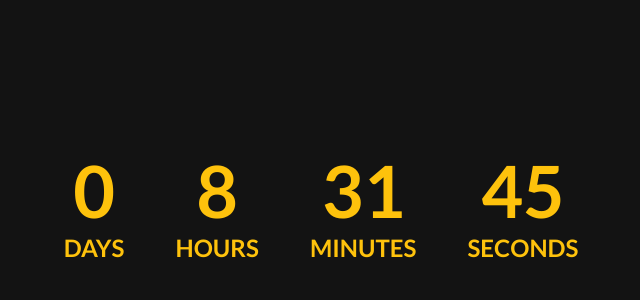
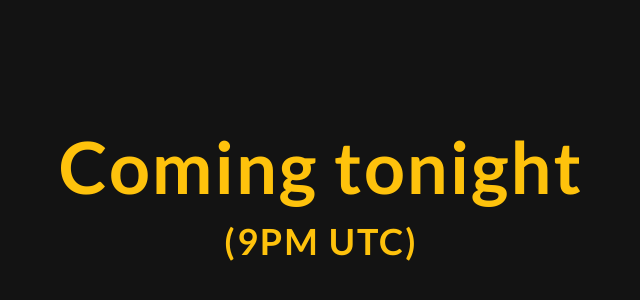
Before and after one commit to TrashyRicca/Evolving-Website, a plain HTML site: page evolving.html in a window 1280 px wide. Shown: the part 196-496 px from the top of the page, without its empty margins (319-959 px from the left). Drawn offline with nearby package versions, Linux system fonts and the light colour scheme.

Commit message:
Change website

```diff
--- a/evolving.html
+++ b/evolving.html
@@ -17,17 +17,9 @@
 <body>
 	<div class="container">
 		<div id="countdown">
-		  	<ul>
-				<li><span id="days"></span>days</li>
-				<li><span id="hours"></span>Hours</li>
-				<li><span id="minutes"></span>Minutes</li>
-				<li><span id="seconds"></span>Seconds</li>
-		  	</ul>
-		</div>
-		<div id="content" class="emoji">
-		  	<span>🎉</span>
-		  	<span>🎉</span>
-		  	<span>🎉</span>
+		  	<h1>
+				Coming tonight<br><span style="font-size: 0.5em;">(9PM UTC)</span>
+			</h1>
 		</div>
 	</div>
 </body>
--- a/indexHandler.js
+++ b/indexHandler.js
@@ -1,40 +1,3 @@
 $(window).on("load", function() {
-    (function () {
-        const second = 1000,
-              minute = second * 60,
-              hour = minute * 60,
-              day = hour * 24;
 
-        let today = new Date(),
-            dd = String(today.getDate()).padStart(2, "0"),
-            mm = String(today.getMonth() + 1).padStart(2, "0"),
-            yyyy = today.getFullYear(),
-            nextYear = yyyy + 1,
-            dayMonth = "04/15/",
-            birthday = dayMonth + yyyy;
-
-        today = mm + "/" + dd + "/" + yyyy;
-        if (today > birthday) {
-          birthday = dayMonth + nextYear;
-        }
-
-        const countDown = new Date(birthday).getTime(),
-            x = setInterval(function() {
-
-              const now = new Date().getTime(),
-                    distance = countDown - now;
-
-              document.getElementById("days").innerText = Math.floor(distance / (day)),
-                document.getElementById("hours").innerText = Math.floor((distance % (day)) / (hour)),
-                document.getElementById("minutes").innerText = Math.floor((distance % (hour)) / (minute)),
-                document.getElementById("seconds").innerText = Math.floor((distance % (minute)) / second);
-
-              //do something later when date is reached
-              if (distance < 0) {
-
-                clearInterval(x);
-              }
-              //seconds
-            }, 0)
-        }());
 });
--- a/style.css
+++ b/style.css
@@ -37,31 +37,10 @@ text-align: center;
 h1 {
 font-weight: normal;
 letter-spacing: .125rem;
-text-transform: uppercase;
+font-size: 4.5em;
+line-height: 0.85em;
 }
 
-li {
-display: inline-block;
-font-size: 1.5em;
-list-style-type: none;
-padding: 1em;
-text-transform: uppercase;
-}
-
-li span {
-display: block;
-font-size: 4.5rem;
-}
-
-.emoji {
-display: none;
-padding: 1rem;
-}
-
-.emoji span {
-font-size: 4rem;
-padding: 0 .5rem;
-}
 
 @media all and (max-width: 768px) {
 h1 {
```
Also changed, not shown: index.html (added, +26 -0 lines).
